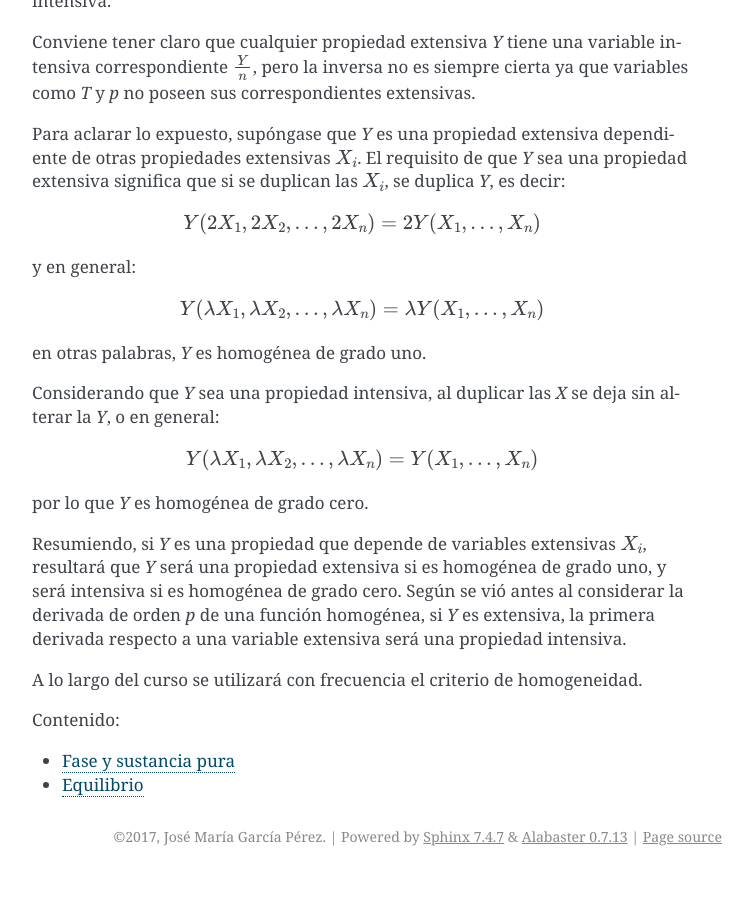
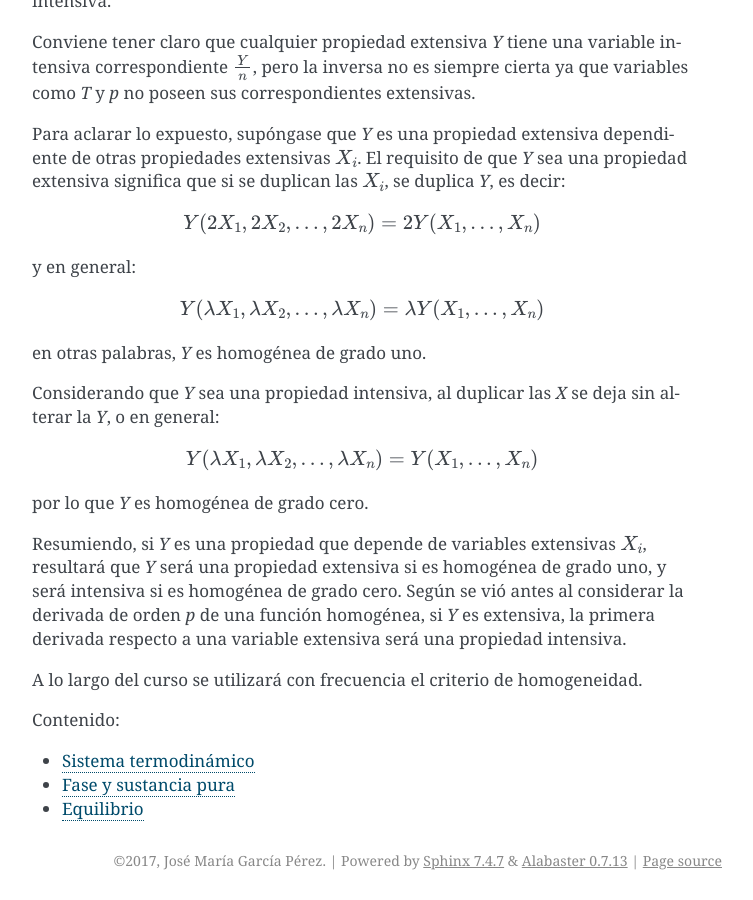
Before and after one commit to mantielero/termodinamica, a Sphinx documentation site: the page built from source/conceptos.rst, in a window 1280 px wide and 900 px high, scrolled down 4237 px. Shown: the whole window, without its empty margins (388-1141 px from the left). Built offline with Sphinx 7.4.7, drawn with Linux system fonts in a browser that asks for light colours; before the commit the page ends 5113 px from its top, so only the background shows below that.

Commit message:
Índice: sistema termodinámico

```diff
--- a/source/conceptos.rst
+++ b/source/conceptos.rst
@@ -142,5 +142,6 @@ A lo largo del curso se utilizará con frecuencia el criterio de homogeneidad.
    :maxdepth: 1
    :caption: Contenido:
 
+   conceptos_sistema_termodinamico
    conceptos_fase
    conceptos_equilibrio
```
